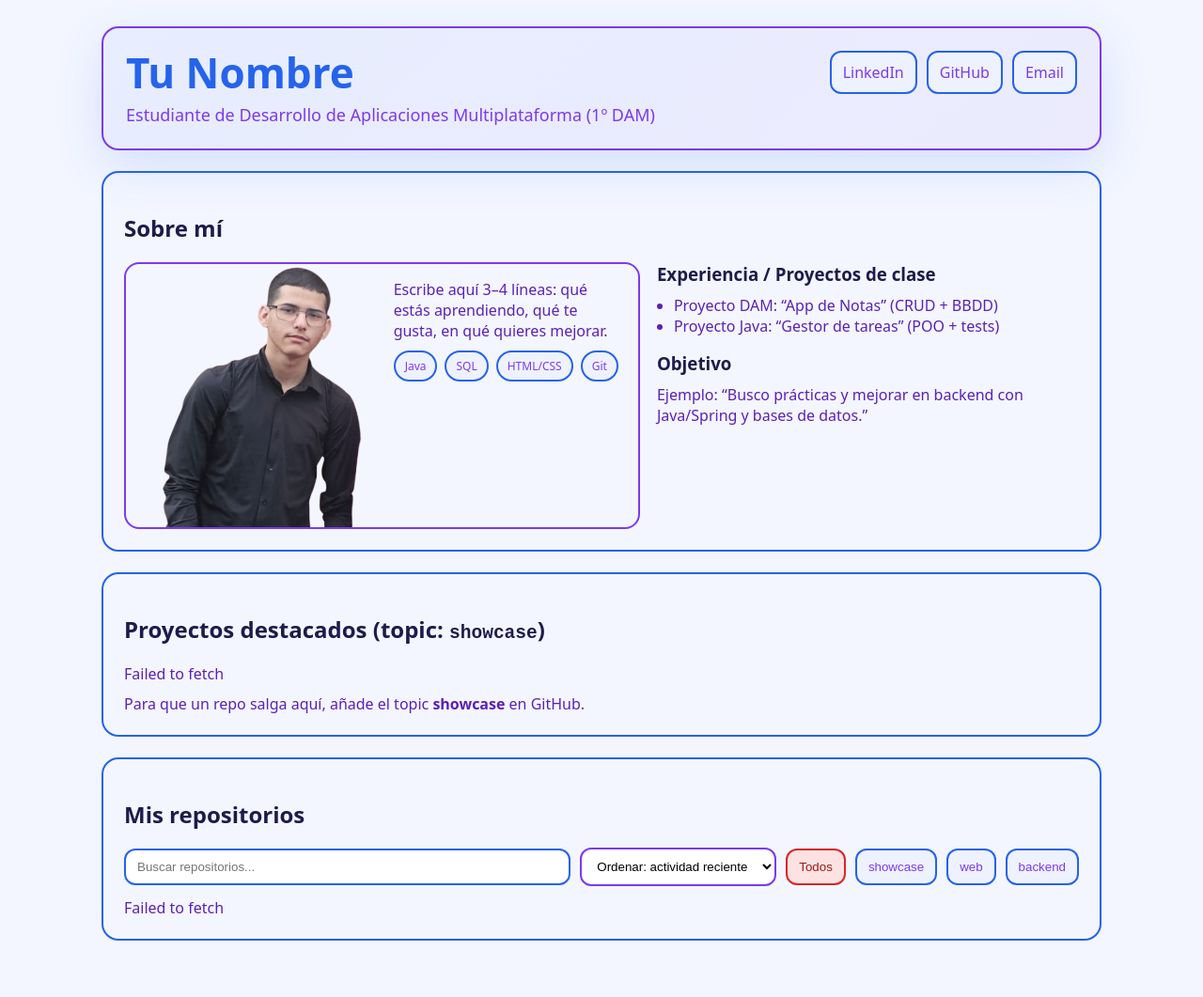
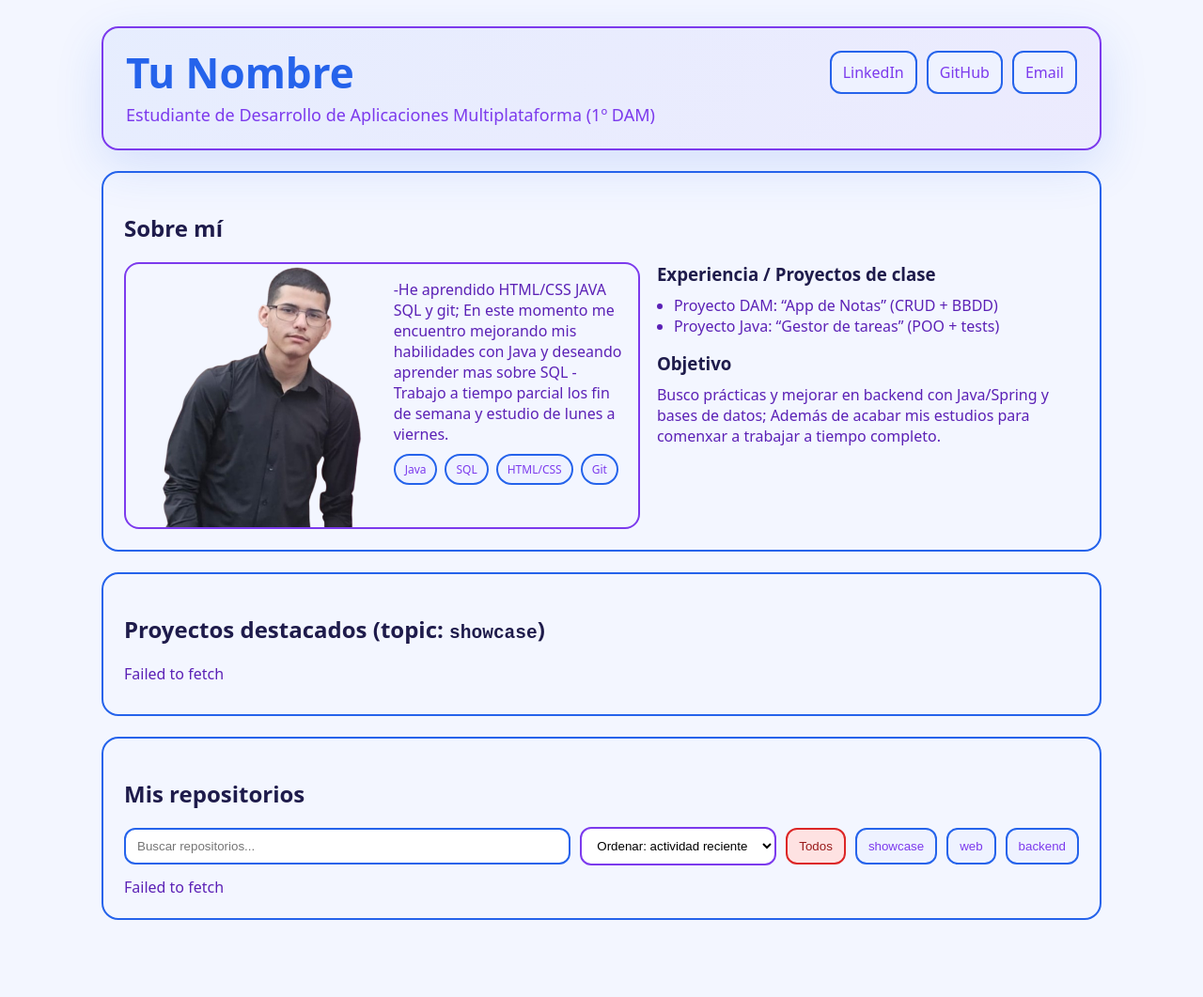
Before and after one commit to JulianGHJimenez/JulianGHJimenez.github.io, a Jekyll site: the page built from index.html, in a window 1280 px wide. Shown: the whole page at 94% size. Built offline with Jekyll 4.4.1, drawn with Linux system fonts in a browser that asks for light colours; after the commit the page ends 1039 px from its top, so only the background shows below that.

Commit message:
actualizar perfil

```diff
--- a/index.html
+++ b/index.html
@@ -23,7 +23,9 @@ title: "Julián Gabriel Hernández Jiménez — CV & Repos"
         <img src="assets/img/perfil.png" alt="Foto de perfil">
         <div class="bio">
           <p class="muted" style="margin:0">
-            Escribe aquí 3–4 líneas: qué estás aprendiendo, qué te gusta, en qué quieres mejorar.
+           -He aprendido HTML/CSS JAVA SQL y git; En este momento me encuentro mejorando mis habilidades con Java y deseando aprender mas sobre SQL
+           -Trabajo a tiempo parcial los fin de semana y estudio de lunes a viernes.
+
           </p>
           <div class="pillrow">
             <span class="pill">Java</span>
@@ -43,7 +45,7 @@ title: "Julián Gabriel Hernández Jiménez — CV & Repos"
 
         <h3 style="margin:16px 0 10px">Objetivo</h3>
         <p class="muted" style="margin:0">
-          Ejemplo: “Busco prácticas y mejorar en backend con Java/Spring y bases de datos.”
+          Busco prácticas y mejorar en backend con Java/Spring y bases de datos; Además de acabar mis estudios para comenxar a trabajar a tiempo completo.
         </p>
       </div>
     </div>
@@ -53,7 +55,7 @@ title: "Julián Gabriel Hernández Jiménez — CV & Repos"
     <h2>Proyectos destacados (topic: <code>showcase</code>)</h2>
     <div id="featured" class="cards"></div>
     <p class="muted" style="margin:10px 0 0">
-      Para que un repo salga aquí, añade el topic <b>showcase</b> en GitHub.
+
     </p>
   </section>
 
```
Also changed, not shown: 1 other file.
